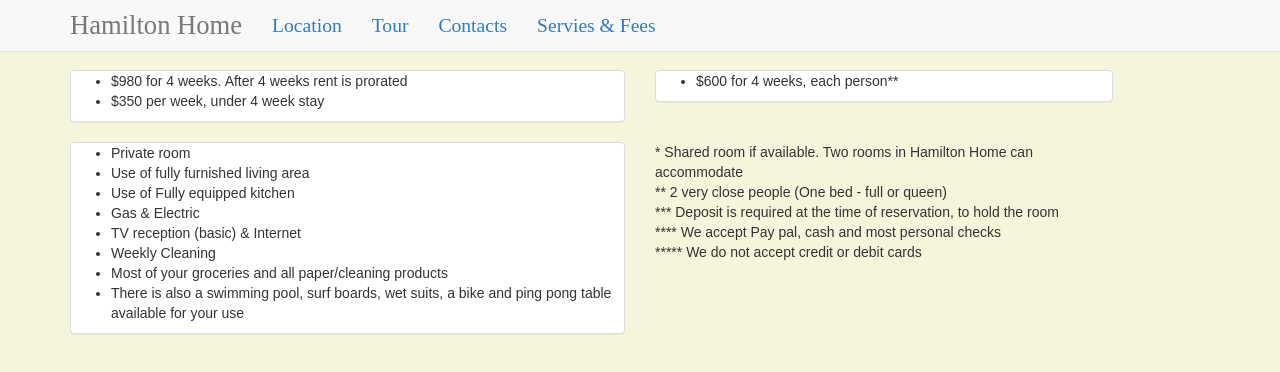
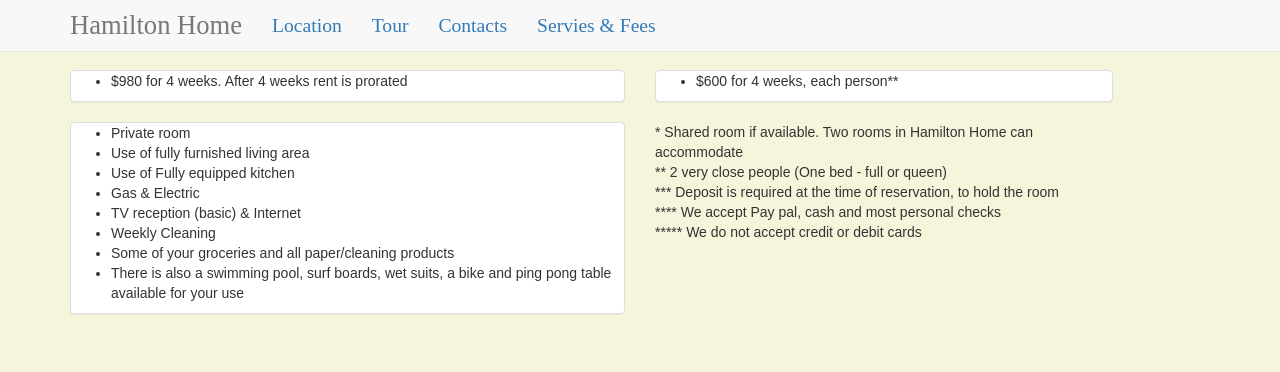
Before and after one commit to VitaliiK91/hamilton-home, a React (Create React App) app: page /fees in a window 1280 px wide. Shown: the top 372 px of the page. Built offline with nearby package versions, Linux system fonts and the light colour scheme.

Commit message:
fix content

```diff
--- a/src/Fees.js
+++ b/src/Fees.js
@@ -9,7 +9,6 @@
 					<Panel header={"Single Occupancy"}>
 						<ul>
 							<li>$980 for 4 weeks. After 4 weeks rent is prorated</li>
-							<li>$350 per week, under 4 week stay</li>
 						</ul>
     				</Panel>
 				</Col>
@@ -29,7 +28,7 @@
 							<li>Gas & Electric</li>
 							<li>TV reception (basic) & Internet</li>
 							<li>Weekly Cleaning</li>
-							<li>Most of your groceries and all paper/cleaning products</li>
+							<li>Some of your groceries and all paper/cleaning products</li>
 							<li>There is also a swimming pool, surf boards, wet suits, a bike and ping pong table available for your use</li>
 						</ul>
     				</Panel>
```
